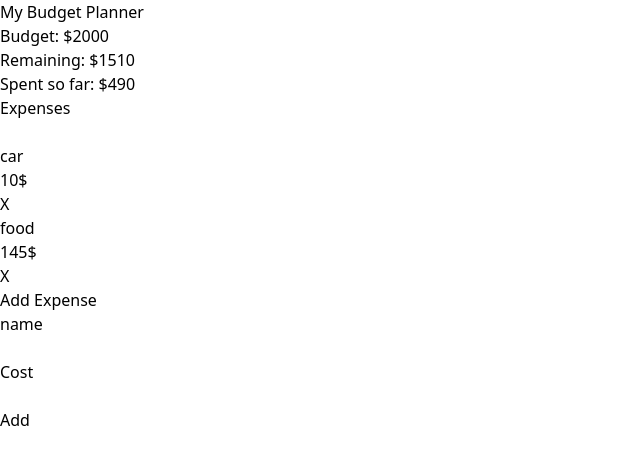
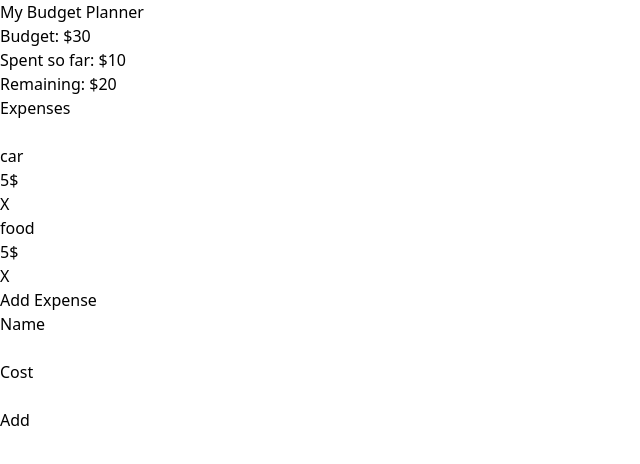
Before and after one commit to Khalid-Graine/Budget-Planner, a React (Vite) app: page / in a window 1280 px wide. Shown: the top 464 px of the page, without its empty margins (0-640 px from the left). Built offline with nearby package versions, Linux system fonts and the light colour scheme.

Commit message:
calc expenses and totoal remaining

```diff
--- a/src/App.jsx
+++ b/src/App.jsx
@@ -2,43 +2,59 @@ import TheTitle from "./components/TheTitle";
 import Dashboard from "./components/Dashboard";
 import ExpensesList from "./components/ExpensesList";
 import AddExpense from "./components/AddExpense";
-import { useState } from "react";
+import { useEffect, useState } from "react";
 function App() {
-  const [Budget, SetBudget] = useState({
-    Budget: "2000",
-    Remaining: "1510",
-    Spent: "490",
-  });
+  const [budget,SetBudget] = useState(30)
+  const [spent,setSpent] = useState(0)
+  const [remaining,setRemaining] = useState(budget - spent)
+
+
+
+
   const [Expenses, setExpense] = useState([
     {
       id: 0,
       name: "car",
-      cost: 10,
+      cost: 5,
     },
     {
       id: 1,
       name: "food",
-      cost: 145,
+      cost: 5,
     },
   ]);
+  useEffect(() => {
+  setSpent(
+    Expenses.reduce((acc, ex) => acc + ex.cost, 0)
+    );
 
+
+   },[Expenses,budget])
+
+   useEffect(() => {
+    setRemaining(budget - spent);
+   },[spent])
   const AddNewExpense = (name, cost) => {
     setExpense((prev) => [
       ...prev,
       {
         id: Expenses.length,
         name: name,
-        cost: cost,
+        cost: Number(cost),
       },
     ]);
   };
 
+  const TotalExpenses = Expenses.reduce((to, cu) => {
+    return to.cost + cu.cost;
+  });
+
   return (
     <>
-      <div className="bg-gray-200 h-screen w-full p-4">
+      <div className="p-4">
         <div>
           <TheTitle text="My Budget Planner" />
-          <Dashboard info={Budget} />
+          <Dashboard budget={budget} remaining={remaining} spent={spent}/>
         </div>
 
         <div>
--- a/src/components/AddExpense.jsx
+++ b/src/components/AddExpense.jsx
@@ -2,7 +2,7 @@ import { useState } from "react";
 
 const AddExpense = ({AddNewExpense}) => {
   const [name, setName] = useState('');
-  const [cost, setCost] = useState();
+  const [cost, setCost] = useState('');
   const [error,setError] = useState(null)
 
   const handleSubmit = (e) => {
@@ -29,7 +29,7 @@ const AddExpense = ({AddNewExpense}) => {
           <div className="text-red-400">{error}</div>
           <form onSubmit={(e) => handleSubmit(e)} className='flex flex-col gap-2'>
        <div>
-       <label >name</label>
+       <label >Name</label>
        <pre />
         <input type="text" value={name} onChange={(e) => setName(e.target.value)} className="border w-full"/>
        </div>
@@ -37,7 +37,7 @@ const AddExpense = ({AddNewExpense}) => {
        <div>
        <label >Cost</label>  <pre />
         <input
-        type="text"
+        type="number"
         value={cost}
         onChange={(e) => setCost(e.target.value)}
         className="border w-full"
--- a/src/components/Dashboard.jsx
+++ b/src/components/Dashboard.jsx
@@ -1,19 +1,20 @@
-const Dashboard = ({ info }) => {
+const Dashboard = ({ budget,remaining,spent }) => {
   return (
     <div className="flex flex-col gap-2">
       <div className="bg-blue-300 py-2 px-1">
         <p>
-          Budget: <span className="font-bold">${info.Budget}</span>
+          Budget: <span className="font-bold">${budget}</span>
+        </p>
+      </div>
+
+      <div className="bg-blue-300 py-2 px-1">
+        <p>
+          Spent so far: <span className="font-bold">${spent}</span>
         </p>
       </div>
       <div className="bg-blue-300 py-2 px-1">
         <p>
-          Remaining: <span className="font-bold">${info.Remaining}</span>
-        </p>
-      </div>
-      <div className="bg-blue-300 py-2 px-1">
-        <p>
-          Spent so far: <span className="font-bold">${info.Spent}</span>
+          Remaining: <span className="font-bold">${remaining}</span>
         </p>
       </div>
     </div>
```
